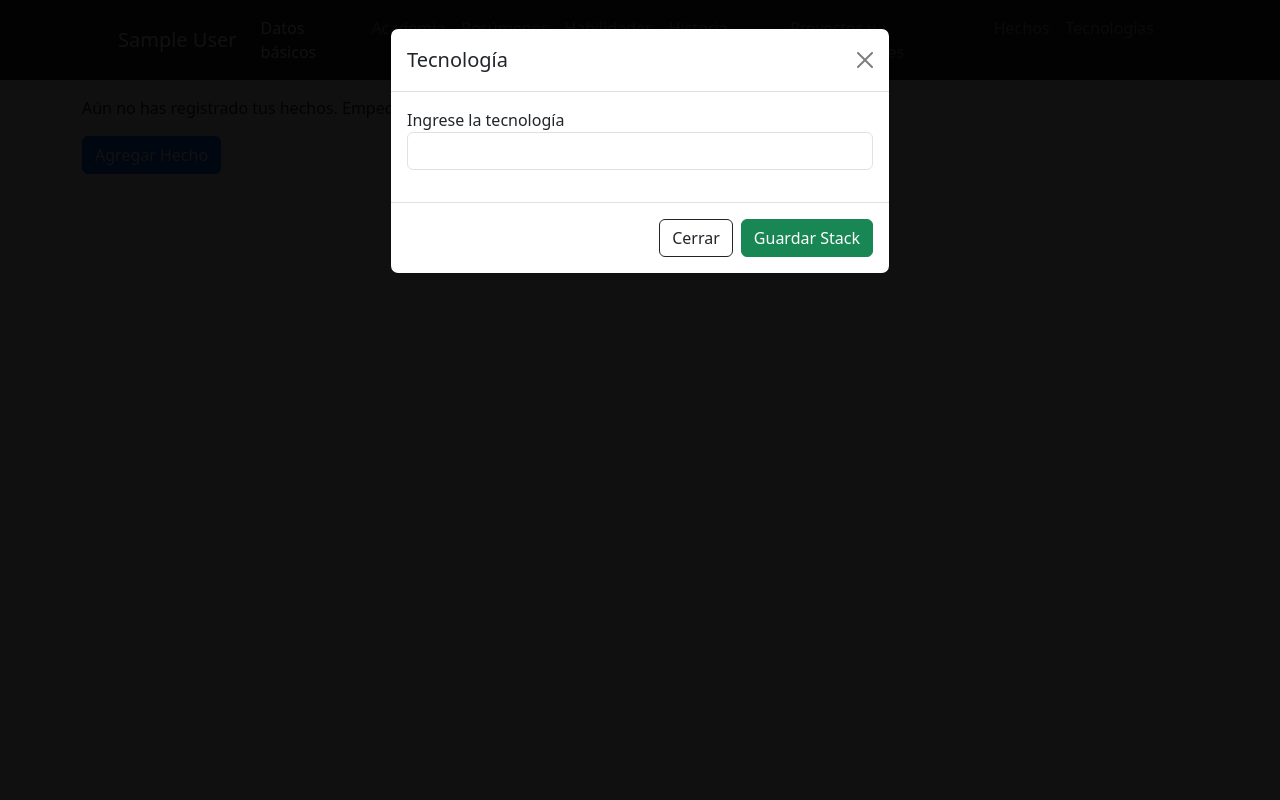
After one commit to viewEder/workmatch, a Django app: page /users/fact-add/ in a window 1280 px wide, after a click on "Tecnologías". The commit adds this page. Run offline with Django 4.2, Linux system fonts and the light colour scheme; the visitor is signed in with stand-in values (Sample User, id 1); some libraries are stand-ins or nearby versions; some web fonts are replaced.

Commit message:
update data usuarios

```diff
--- a/datauser/forms.py
+++ b/datauser/forms.py
@@ -1,5 +1,5 @@
 from django import forms
-from .models import Academy, Skills, EmploymentHistory, ProjectDev, Stack
+from .models import Academy, Skills, EmploymentHistory, ProjectDev, Stack, Facts
 
 
 class AcademyCreateForm(forms.ModelForm):
@@ -61,3 +61,12 @@ class StackCreateForm(forms.ModelForm):
         widgets = {
             'name_stack': forms.TextInput(attrs={'class':'form-control', 'placeholder':'Python, Django, MERN'})
         }
+
+class FactsCreateForm(forms.ModelForm):
+    class Meta:
+        model = Facts
+        fields = ['fact','value']
+        widgets = {
+            'fact': forms.Select(attrs={'class':'form-select'}),
+            'value': forms.NumberInput(attrs={'class':'form-control'})
+        }
--- a/datauser/urls.py
+++ b/datauser/urls.py
@@ -1,5 +1,5 @@
 from django.urls import path
-from .views import AcademyDetailView, AcamedyListView, AcademyCreateView, SkillsCreateView, HistoryCreateView, ProjectCreateView, AcademyCreateView, StackCreateView
+from .views import AcademyDetailView, AcademyCreateView, SkillsCreateView, HistoryCreateView, ProjectCreateView, AcademyCreateView, StackCreateView, FactsCreateView
 
 urlpatterns =[
     path('academy/<int:pk>/', AcademyDetailView.as_view(), name= 'academy-detail'),
@@ -8,4 +8,5 @@ urlpatterns =[
     path('history-add/', HistoryCreateView.as_view(), name= 'history-create'),
     path('project-add/', ProjectCreateView.as_view(), name= 'project-create'),
     path('stack-add/', StackCreateView.as_view(), name= 'stack-create'),
+    path('fact-add/', FactsCreateView.as_view(), name= 'fact-create'),
 ]
--- a/datauser/views.py
+++ b/datauser/views.py
@@ -8,7 +8,7 @@ from django.views.generic.edit import UpdateView, CreateView
 
 from registration.models import User
 from .models import Academy, ProjectDev, Skills, Stack, EmploymentHistory, HobbiesExtras, Facts
-from .forms import AcademyCreateForm, SkillsCreateForm, HistoryCreateForm, ProjectCreateForm, StackCreateForm
+from .forms import AcademyCreateForm, SkillsCreateForm, HistoryCreateForm, ProjectCreateForm, StackCreateForm, FactsCreateForm
 
 # Método decorador de login:
 from django.utils.decorators import method_decorator
@@ -101,3 +101,19 @@ class StackCreateView(CreateView, ListView):
     def get_queryset(self):
         """ Método para filtrar los datos del usuario que se encuentra logueado """
         return super().get_queryset()
+
+@method_decorator(login_required, name='dispatch')
+class FactsCreateView(CreateView, ListView):
+    success_url = reverse_lazy('perfil-edit')
+    template_name = 'datauser/facts_form.html'
+    form_class = FactsCreateForm
+    model = Facts
+
+    def form_valid(self, form):
+        """ Cuando el formulario se envía, el campo foreign key USER lo tomará del usuario logueado """
+        form.instance.user = self.request.user
+        return super().form_valid(form)
+
+    def get_queryset(self):
+        """ Método para filtrar los datos del usuario que se encuentra logueado """
+        return super().get_queryset()
--- a/registration/urls.py
+++ b/registration/urls.py
@@ -1,11 +1,12 @@
 from django.urls import path
-from .views import ProfileUserView, SignUpUserView, ProfileUserUpdate
+from .views import ProfileUserView, SignUpUserView, ProfileUserUpdate, ExcerpCreateView
 from django.contrib.auth.views import LogoutView, PasswordResetCompleteView, PasswordResetDoneView, PasswordResetConfirmView, PasswordChangeDoneView, PasswordChangeView
 
 urlpatterns =[
     path('profile/', ProfileUserView.as_view(), name = 'perfil'),
     path('register/', SignUpUserView.as_view(), name = 'registro'),
     path('profile_edit/', ProfileUserUpdate.as_view(), name= 'perfil-edit'),
+    path('excerp-add/', ExcerpCreateView.as_view(), name= 'excerp-create'),
     # Agregamos las rutas del modulo auth:
     path('logout/', LogoutView.as_view(), name='logout'),
 ]
--- a/src/settings.py
+++ b/src/settings.py
@@ -163,7 +163,8 @@ CKEDITOR_CONFIGS = {
             ['NumberedList', 'BulletedList', '-', 'Outdent', 'Indent', '-', 'JustifyLeft', 'JustifyCenter', 'JustifyRight', 'JustifyBlock'],
             ['Link', 'Unlink'],
             ['RemoveFormat', 'Source']
-        ]
+        ],
+        'height': '100'
     }
 }
 
--- a/templates/core/base.html
+++ b/templates/core/base.html
@@ -18,7 +18,7 @@
     {% block contenido %}
     {% endblock %}
     <script src="https://cdn.jsdelivr.net/npm/bootstrap@5.2.3/dist/js/bootstrap.bundle.min.js"></script>
-    <script src="js/scripts.js"></script>
+    <script src="{% static 'js/scripts.js' %}"></script>
     <script src="https://cdn.startbootstrap.com/sb-forms-latest.js"></script>
     <script src="{% static 'ckeditor/ckeditor-init.js' %}"></script>
     <script src="{% static 'ckeditor/ckeditor/ckeditor.js' %}"></script>
--- a/templates/core/menu.html
+++ b/templates/core/menu.html
@@ -25,14 +25,14 @@ WorkMatch
             <ul class="navbar-nav ms-auto mb-2 mb-sm-0">
                 <li class="nav-item"><a class="nav-link active" href="{% url 'perfil-edit' %}">Datos básicos</a></li>
                 <li class="nav-item"><a class="nav-link" href="{% url 'academy-create' %}">Academia</a></li>
-                <li class="nav-item"><a class="nav-link" href="#!">Resúmenes</a></li>
+                <li class="nav-item"><a class="nav-link" href="{% url 'excerp-create' %}">Resúmenes</a></li>
                 <li class="nav-item"><a class="nav-link" href="{% url 'skills-create' %}">Habilidades</a></li>
                 <li class="nav-item"><a class="nav-link" href="{% url 'history-create' %}">Historia laboral</a></li>
                 <li class="nav-item"><a class="nav-link" href="{% url 'project-create' %}">Proyectos y
                         participaciones</a></li>
-                <li class="nav-item"><a class="nav-link" href="#!">Hechos</a></li>
+                <li class="nav-item"><a class="nav-link" href="{% url 'fact-create' %}">Hechos</a></li>
                 <li class="nav-item"><a class="nav-link" href="#!" data-bs-toggle="modal"
-                        data-bs-target="#tecnologias">Tecnologías</a></li>
+                    data-bs-target="#tecnologias">Tecnologías</a></li>
             </ul>
         </div>
     </div>
--- /dev/null
+++ b/templates/datauser/facts_form.html
@@ -0,0 +1,67 @@
+{% extends 'core/base.html' %}
+{% block titulo %}Modifica tus datos {{ request.user }}{% endblock %}
+{% load static %}
+
+{% block estilo %}
+
+{% endblock %}
+{% block contenido %}
+    {% include 'core/menu.html' %}
+
+    <!-- Modal -->
+    <div class="modal fade" id="staticBackdrop" data-bs-backdrop="static" data-bs-keyboard="false" tabindex="-1" aria-labelledby="staticBackdropLabel" aria-hidden="true">
+        <div class="modal-dialog modal-xl">
+        <div class="modal-content">
+            <form method="post">
+            <div class="modal-header">
+                <h1 class="modal-title fs-5 h3" id="exampleModalLabel">Agregar Hechos</h1>
+                <button type="button" class="btn-close" data-bs-dismiss="modal" aria-label="Close"></button>
+            </div>
+            <div class="modal-body">
+                <section class="container mt-3 row">
+                        {% csrf_token %}
+                        <div class="mb-3 col-6">
+                            <label for="id_fact">Hecho</label>
+                            {{ form.fact }}
+                        </div>
+                        <div class="mb-3 col-6">
+                            <label for="id_value">Cantidad</label>
+                            {{ form.value }}
+                        </div>
+                </section>
+            </div>
+                <div class="modal-footer">
+                    <button type="button" class="btn btn-outline-dark" data-bs-dismiss="modal">Cerrar</button>
+                    <button type="submit" class="btn btn-success">Guardar Hecho</button>
+                </div>
+            </form>
+            </div>
+        </div>
+    </div>
+
+    <section class="container mt-3">
+        <div class="row">
+            <div class="card-group">
+            {% for item in object_list %}
+                <div class="card mb-3 col-3">
+                    <div class="card-body">
+                        <h5 class="card-title">{{ item.fact }}</h5>
+                    </div>
+                    <div class="card-footer">
+                        <small class="text-body-secondary">
+                            Cantidad: {{ item.value }}
+                        </small>
+                    </div>
+                </div>
+            {% empty %}
+            <p class="text-center">Aún no has registrado tus hechos. Empecemos!!</p>
+            {% endfor %}
+        </div>
+        </div>
+        <!-- Button trigger modal -->
+        <button type="button" class="btn btn-primary" data-bs-toggle="modal" data-bs-target="#staticBackdrop">
+            Agregar Hecho
+        </button>
+    </section>
+
+{% endblock %}
--- a/templates/datauser/project_form.html
+++ b/templates/datauser/project_form.html
@@ -13,6 +13,7 @@
     <div class="modal-dialog modal-xl">
         <div class="modal-content">
             <form method="post">
+                {% csrf_token %}
                 <div class="modal-header">
                     <h1 class="modal-title fs-5 h3" id="exampleModalLabel">Agregar proyectos desarrollados</h1>
                     <button type="button" class="btn-close" data-bs-dismiss="modal" aria-label="Close"></button>
@@ -56,7 +57,7 @@
 
 <section class="container mt-3">
     <div class="row">
-        {% for item in object_list %
+        {% for item in object_list %}
             <div class="card">
                 <div class="card-body">
                     <h5 class="card-title">{{ item.name_project }}: {{ item.year_production }}</h5>
--- a/templates/datauser/skills_form.html
+++ b/templates/datauser/skills_form.html
@@ -12,6 +12,7 @@
     <div class="modal-dialog modal-xl">
         <div class="modal-content">
             <form method="post">
+                {% csrf_token %}
                 <div class="modal-header">
                     <h1 class="modal-title fs-5 h3" id="exampleModalLabel">Agregar habilidades</h1>
                     <button type="button" class="btn-close" data-bs-dismiss="modal" aria-label="Close"></button>
@@ -44,7 +45,7 @@
 <section class="container mt-3">
     <div class="row">
         {% for item in object_list %}
-            <div class="card">
+            <div class="card mb-3 col-3">
                 <div class="card-body">
                     <h5 class="card-title">{{ item.skill }}</h5>
                     <p class="card-text">{{ item.description }}</p>
```
Also changed, not shown: registration/forms.py (+11 -1 lines), registration/views.py (+19 -1 lines), templates/datauser/history_form.html (+4 -3 lines), templates/registration/excerp_form.html (added, +62 -0 lines).
